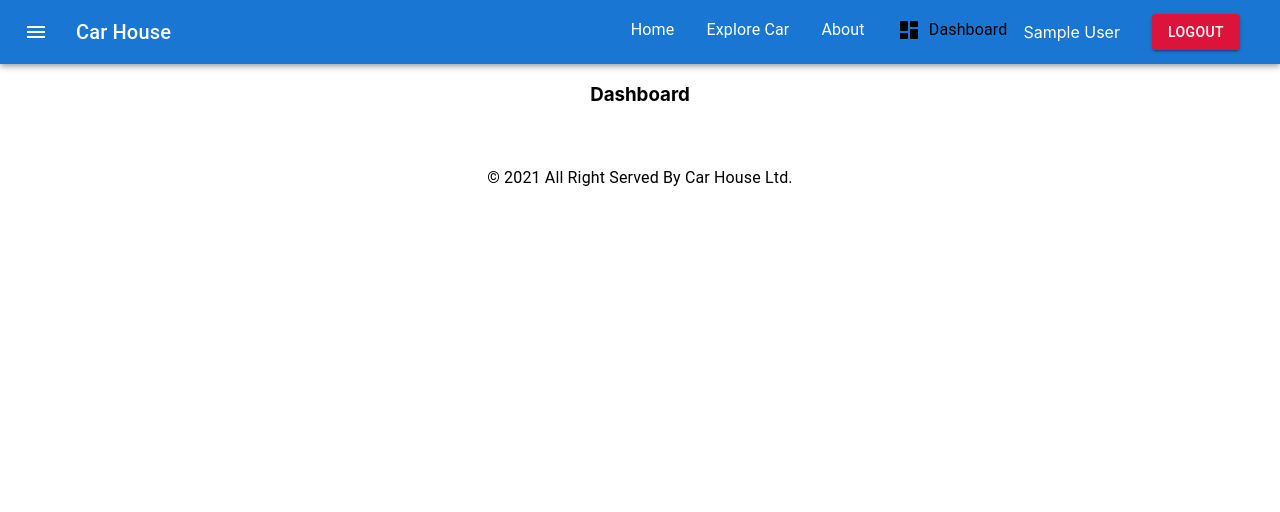
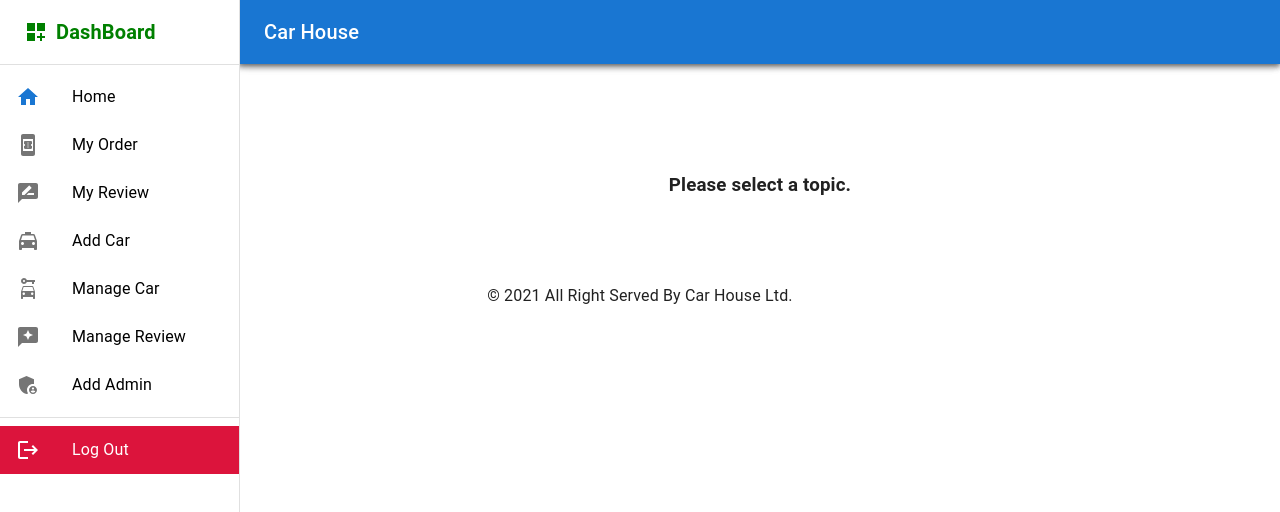
Before and after one commit to mesu-ai/car-house, a React (Create React App) app: page /dashboard in a window 1280 px wide. Shown: the top 512 px of the page. Built offline with nearby package versions, Linux system fonts and the light colour scheme; no server answers; sample sign-in values are in the browser's storage.

Commit message:
dashboard design

```diff
--- a/src/App.js
+++ b/src/App.js
@@ -31,7 +31,7 @@ function App() {
       <Route path="/login"> <Login /> </Route>
       <Route path="/register"> <Register /> </Route>
 
-      <Route path='/dashboard'> <Dashboard/> </Route>
+      <PrivateRoute path='/dashboard'> <Dashboard/> </PrivateRoute>
 
 
       <Route path="/faq"><FAQ /> </Route>
--- a/src/hooks/useAuth.js
+++ b/src/hooks/useAuth.js
@@ -4,6 +4,8 @@ import { AuthContex } from '../contex/AuhProvider';
 const useAuth = () => {
 
     return useContext(AuthContex);
+
 };
 
+
 export default useAuth;
--- /dev/null
+++ b/src/pages/dashboard/Dashboard.css
@@ -0,0 +1,23 @@
+.list-item:hover{
+    background-color: rgb(68, 229, 250);
+
+
+}
+
+
+.list-btn:hover{
+    color: black;
+    font-weight: bold;
+
+
+}
+
+.list-btn:hover .list-icon{
+    color: black;
+
+}
+
+.dashboard-item{
+    text-decoration: none;
+    color: black;
+}
--- a/src/pages/dashboard/Dashboard.js
+++ b/src/pages/dashboard/Dashboard.js
@@ -1,12 +1,260 @@
-import React from 'react';
+import * as React from 'react';
+import '../dashboard/Dashboard.css';
+import PropTypes from 'prop-types';
+import AppBar from '@mui/material/AppBar';
+import Box from '@mui/material/Box';
+import CssBaseline from '@mui/material/CssBaseline';
+import Divider from '@mui/material/Divider';
+import Drawer from '@mui/material/Drawer';
 
-const Dashboard = () => {
-    return (
-        <div>
-            <h3>Dashboard</h3>
+import IconButton from '@mui/material/IconButton';
+import {Switch,Route,Link,useRouteMatch} from "react-router-dom";
+import { Logout,Home, LocalTaxi,Reviews,AdminPanelSettings,BookOnline,RateReview,CarRental,DashboardCustomize} from '@mui/icons-material';
+import List from '@mui/material/List';
+import ListItem from '@mui/material/ListItem';
+import ListItemIcon from '@mui/material/ListItemIcon';
+import ListItemText from '@mui/material/ListItemText';
+import MenuIcon from '@mui/icons-material/Menu';
+import Toolbar from '@mui/material/Toolbar';
+import Typography from '@mui/material/Typography';
+import { ListItemButton } from '@mui/material';
+import useAuth from '../../hooks/useAuth';
+import MyOrder from './myorder/MyOrder';
+import MyReview from './myreview/MyReview';
+import AddCar from './addCar/AddCar';
+import ManageCar from './manageCar/ManageCar';
+import ManageReview from './manageReview/ManageReview';
+import AddAdmin from './addAdmin/AddAdmin';
 
-        </div>
-    );
+const drawerWidth = 240;
+
+function Dashboard(props) {
+
+    const {userLogOut}=useAuth();
+    let { path, url } = useRouteMatch();
+
+
+  const { window } = props;
+  const [mobileOpen, setMobileOpen] = React.useState(false);
+
+  const handleDrawerToggle = () => {
+    setMobileOpen(!mobileOpen);
+  };
+
+  const drawer = (
+    <div>
+
+      {/* <Toolbar /> */}
+      <Toolbar sx={{fontWeight:'bold',fontSize:'20px',color:'green'}}><DashboardCustomize sx={{mr:1}}/>
+          DashBoard
+
+      </Toolbar>
+
+      <Divider />
+      <List>
+
+      <Link className="dashboard-item" to="/home">
+      <ListItem className="list-item" disablePadding>
+              <ListItemButton >
+                  <ListItemIcon  >
+                  <Home color="primary" />
+                  </ListItemIcon>
+                  <ListItemText sx={{fontWeight:'bold'}}  primary="Home"/>
+              </ListItemButton>
+       </ListItem>
+       </Link>
+
+      <Link className="dashboard-item" to={`${url}/myorder`} >
+      <ListItem className="list-item" disablePadding>
+              <ListItemButton >
+                  <ListItemIcon  >
+                  <BookOnline />
+                  </ListItemIcon>
+                  <ListItemText sx={{fontWeight:'bold'}}  primary="My Order"/>
+              </ListItemButton>
+       </ListItem>
+       </Link>
+       <Link className="dashboard-item" to={`${url}/myreview`} >
+       <ListItem className="list-item" disablePadding>
+              <ListItemButton >
+                  <ListItemIcon  >
+                  <RateReview />
+                  </ListItemIcon>
+                  <ListItemText sx={{fontWeight:'bold'}}  primary="My Review"/>
+              </ListItemButton>
+       </ListItem>
+       </Link>
+
+       <Link className="dashboard-item" to={`${url}/addcar`} >
+       <ListItem className="list-item" disablePadding>
+              <ListItemButton >
+                  <ListItemIcon  >
+                  <LocalTaxi />
+                  </ListItemIcon>
+                  <ListItemText sx={{fontWeight:'bold'}}  primary="Add Car"/>
+              </ListItemButton>
+       </ListItem>
+       </Link>
+
+       <Link className="dashboard-item" to={`${url}/managecar`} >
+      <ListItem className="list-item" disablePadding>
+              <ListItemButton >
+                  <ListItemIcon  >
+                  <CarRental />
+                  </ListItemIcon>
+                  <ListItemText sx={{fontWeight:'bold'}}  primary="Manage Car"/>
+              </ListItemButton>
+       </ListItem>
+       </Link>
+
+       <Link className="dashboard-item" to={`${url}/managereview`} >
+      <ListItem className="list-item" disablePadding>
+              <ListItemButton >
+                  <ListItemIcon  >
+                  <Reviews />
+                  </ListItemIcon>
+                  <ListItemText sx={{fontWeight:'bold'}}  primary="Manage Review"/>
+              </ListItemButton>
+       </ListItem>
+       </Link>
+
+       <Link className="dashboard-item" to={`${url}/addadmin`} >
+      <ListItem className="list-item" disablePadding>
+              <ListItemButton >
+                  <ListItemIcon  >
+                  <AdminPanelSettings />
+                  </ListItemIcon>
+                  <ListItemText sx={{fontWeight:'bold'}}  primary="Add Admin"/>
+              </ListItemButton>
+       </ListItem>
+       </Link>
+
+
+      </List>
+      <Divider />
+      <List>
+
+          <ListItem className="list-item" onClick={userLogOut} disablePadding>
+              <ListItemButton className="list-btn"  sx={{backgroundColor:'crimson',color:'white',fontWeight:'bold'}}>
+                  <ListItemIcon className="list-icon" sx={{color:'white'}}>
+                      <Logout/>
+                  </ListItemIcon>
+                  <ListItemText sx={{fontWeight:'bold'}}  primary="Log Out"/>
+              </ListItemButton>
+          </ListItem>
+
+      </List>
+    </div>
+  );
+
+  const container = window !== undefined ? () => window().document.body : undefined;
+
+  return (
+    <Box sx={{ display: 'flex' }}>
+      <CssBaseline />
+      <AppBar
+        position="fixed"
+        sx={{
+          width: { sm: `calc(100% - ${drawerWidth}px)` },
+          ml: { sm: `${drawerWidth}px` },
+        }}
+      >
+        <Toolbar>
+          <IconButton
+            color="inherit"
+            aria-label="open drawer"
+            edge="start"
+            onClick={handleDrawerToggle}
+            sx={{ mr: 2, display: { sm: 'none' } }}
+          >
+            <MenuIcon />
+          </IconButton>
+          <Typography variant="h6" noWrap component="div">
+            Car House
+          </Typography>
+        </Toolbar>
+      </AppBar>
+      <Box
+        component="nav"
+        sx={{ width: { sm: drawerWidth }, flexShrink: { sm: 0 } }}
+        aria-label="mailbox folders"
+      >
+
+
+        <Drawer
+          container={container}
+          variant="temporary"
+          open={mobileOpen}
+          onClose={handleDrawerToggle}
+          ModalProps={{
+            keepMounted: true, // Better open performance on mobile.
+          }}
+          sx={{
+            display: { xs: 'block', sm: 'none' },
+            '& .MuiDrawer-paper': { boxSizing: 'border-box', width: drawerWidth },
+          }}
+        >
+          {drawer}
+        </Drawer>
+        <Drawer
+          variant="permanent"
+          sx={{
+            display: { xs: 'none', sm: 'block' },
+            '& .MuiDrawer-paper': { boxSizing: 'border-box', width: drawerWidth },
+          }}
+          open
+        >
+          {drawer}
+        </Drawer>
+      </Box>
+      <Box
+        component="main"
+        sx={{ flexGrow: 1, p: 3, width: { sm: `calc(100% - ${drawerWidth}px)` } }}
+      >
+        <Toolbar />
+
+
+        <Switch>
+        <Route exact path={path}>
+          <h3>Please select a topic.</h3>
+        </Route>
+
+        <Route path={`${path}/myorder`}>
+          <MyOrder></MyOrder>
+        </Route>
+
+        <Route path={`${path}/myreview`}>
+           <MyReview></MyReview>
+        </Route>
+
+        <Route path={`${path}/addcar`}>
+            <AddCar></AddCar>
+        </Route>
+
+        <Route path={`${path}/managecar`}>
+            <ManageCar></ManageCar>
+        </Route>
+
+        <Route path={`${path}/managereview`}>
+            <ManageReview></ManageReview>
+        </Route>
+
+        <Route path={`${path}/addadmin`}>
+            <AddAdmin></AddAdmin>
+        </Route>
+
+      </Switch>
+
+
+
+      </Box>
+    </Box>
+  );
+}
+
+Dashboard.propTypes = {
+
+  window: PropTypes.func,
 };
 
 export default Dashboard;
--- /dev/null
+++ b/src/pages/dashboard/addAdmin/AddAdmin.js
@@ -0,0 +1,11 @@
+import React from 'react';
+
+const AddAdmin = () => {
+    return (
+        <div>
+            add admin
+        </div>
+    );
+};
+
+export default AddAdmin;
--- /dev/null
+++ b/src/pages/dashboard/addCar/AddCar.js
@@ -0,0 +1,12 @@
+import React from 'react';
+
+const AddCar = () => {
+    return (
+        <div>
+            addd car
+
+        </div>
+    );
+};
+
+export default AddCar;
--- /dev/null
+++ b/src/pages/dashboard/manageCar/ManageCar.js
@@ -0,0 +1,11 @@
+import React from 'react';
+
+const ManageCar = () => {
+    return (
+        <div>
+            manage car
+        </div>
+    );
+};
+
+export default ManageCar;
--- /dev/null
+++ b/src/pages/dashboard/manageReview/ManageReview.js
@@ -0,0 +1,11 @@
+import React from 'react';
+
+const ManageReview = () => {
+    return (
+        <div>
+            manage review
+        </div>
+    );
+};
+
+export default ManageReview;
--- /dev/null
+++ b/src/pages/dashboard/myorder/MyOrder.js
@@ -0,0 +1,12 @@
+import React from 'react';
+
+const MyOrder = () => {
+    return (
+        <div>
+            my order
+
+        </div>
+    );
+};
+
+export default MyOrder;
--- /dev/null
+++ b/src/pages/dashboard/myreview/MyReview.js
@@ -0,0 +1,11 @@
+import React from 'react';
+
+const MyReview = () => {
+    return (
+        <div>
+            my review
+        </div>
+    );
+};
+
+export default MyReview;
```
